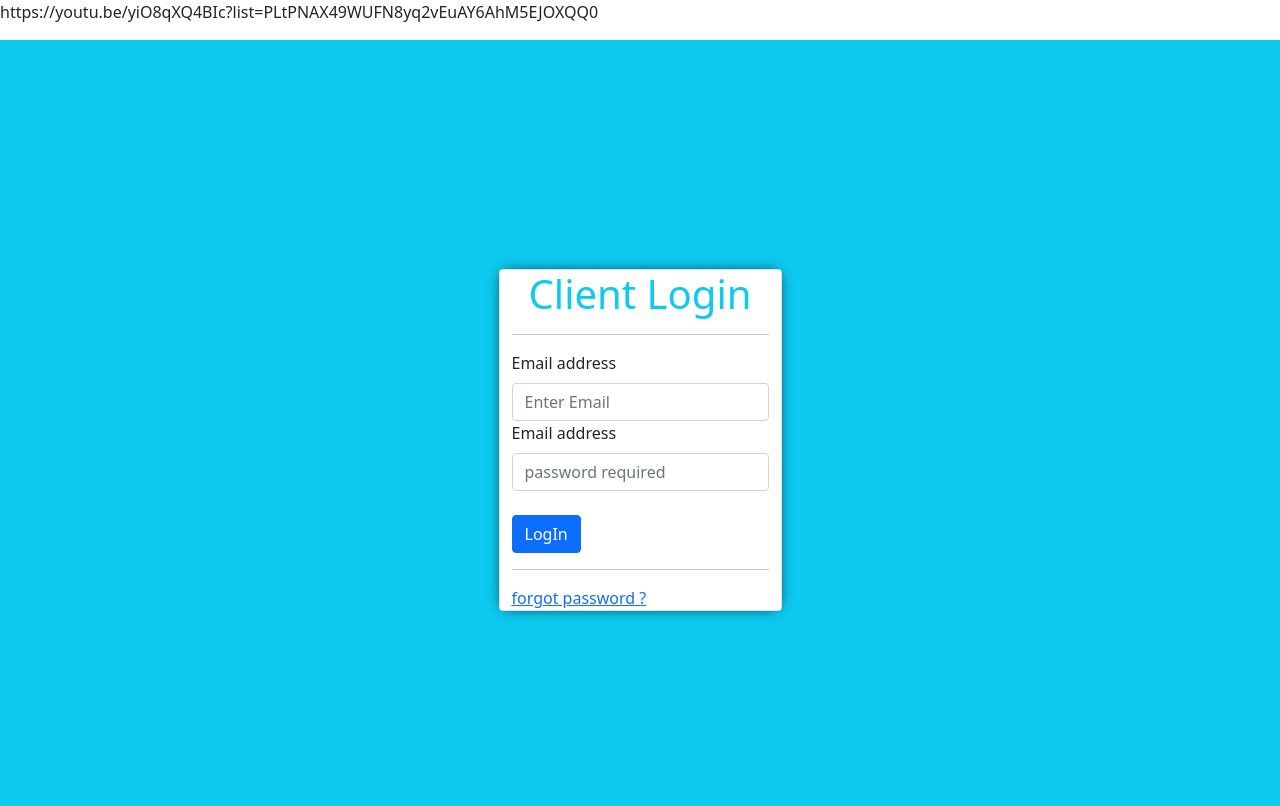
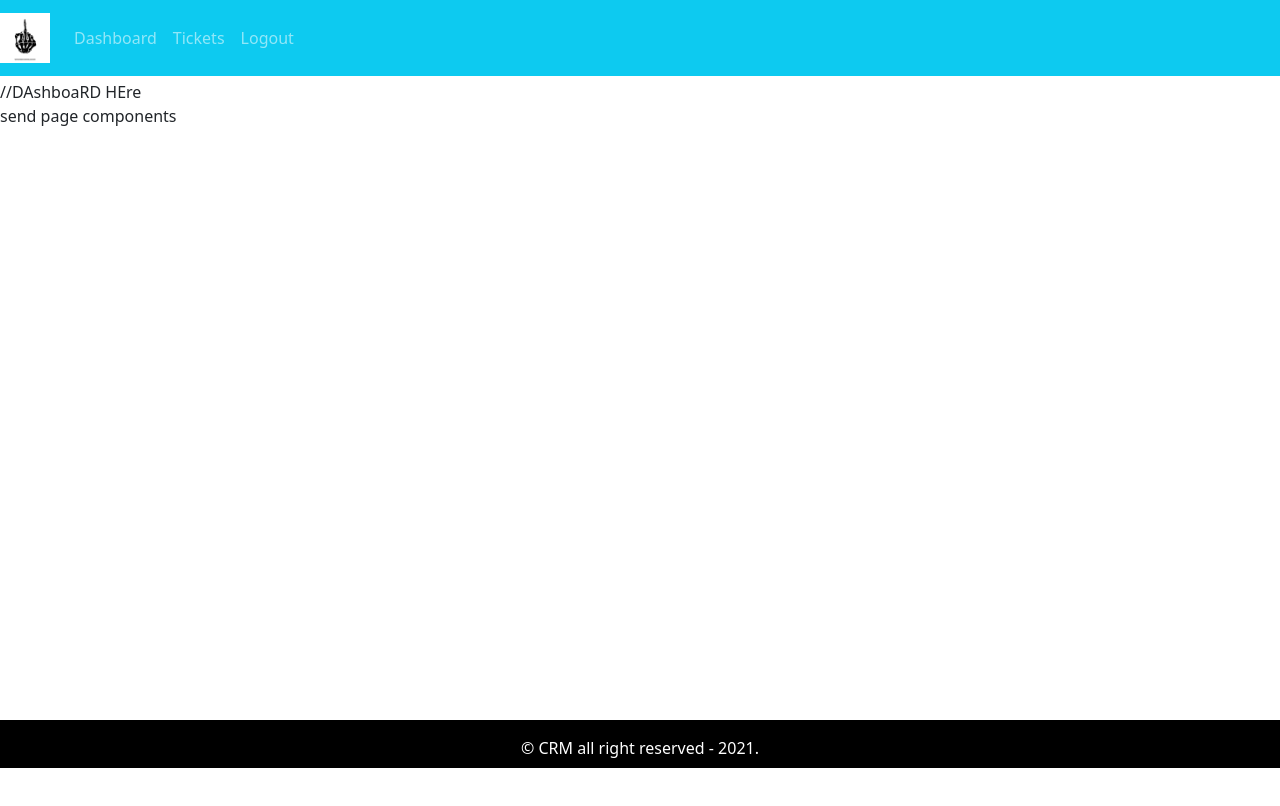
Before and after one commit to amitkumar0045/crm-frontend, a React (Create React App) app: page / in a window 1280 px wide. Shown: the top 806 px of the page. Built offline with nearby package versions, Linux system fonts and the light colour scheme.

Commit message:
layout is added

```diff
--- a/src/App.css
+++ b/src/App.css
@@ -0,0 +1,22 @@
+.default-layout{
+    display:grid;
+    grid-template-rows:80px auto 3rem;
+    grid-template-areas:
+    "header"
+    "main"
+    "footer";
+}
+
+header{
+    grid-area:header ;
+}
+main{
+    grid-area: main;
+    min-height: 80vh;
+}
+footer{
+    grid-area: footer;
+    background: black;
+    padding: 1rem;
+    color: white;
+}
--- a/src/App.js
+++ b/src/App.js
@@ -1,19 +1,17 @@
 import React from 'react';
 import './App.css';
-import {Button} from 'react-bootstrap'
-import { Entry } from './pages/entry/Entrypage';
+import { DefaultLayout } from './layout/DefaultLayout';
 
 function App() {
   return (
     <div className="App">
-      <header className="App-header">
-        <p>https://youtu.be/yiO8qXQ4BIc?list=PLtPNAX49WUFN8yq2vEuAY6AhM5EJOXQQ0</p>
-       {/* <h1>Hello CRM</h1>
-       <Button>test</Button> */}
-
-       <Entry />
-
-      </header>
+      {/* <p>https://youtu.be/yiO8qXQ4BIc?list=PLtPNAX49WUFN8yq2vEuAY6AhM5EJOXQQ0</p> */}
+      {/* <Entry /> */}
+      <DefaultLayout >
+        //DAshboaRD HEre
+        <br/>
+        send page components
+      </DefaultLayout>
     </div>
   );
 }
--- /dev/null
+++ b/src/layout/DefaultLayout.js
@@ -0,0 +1,23 @@
+import React from 'react'
+import { Footer } from './partials/Footer.compo'
+import { Header } from './partials/Header.compo'
+// import './'
+
+export const DefaultLayout = ({children}) => {
+    return (
+        <div>
+            <div className="default-layout">
+                <header className="header">
+                    <Header />
+                </header>
+                <main className="main">
+                    {/* <h1>subjects to be added to main page frontend</h1> */}
+                    {children}
+                </main>
+                <footer className="footer">
+                    <Footer />
+                </footer>
+            </div>
+        </div>
+    )
+}
--- /dev/null
+++ b/src/layout/partials/Footer.compo.js
@@ -0,0 +1,9 @@
+import React from 'react'
+
+export const Footer = () => {
+    return (
+        <div className="text-center copy-right">
+            &copy; CRM all right reserved - 2021.
+        </div>
+    )
+}
--- /dev/null
+++ b/src/layout/partials/Header.compo.js
@@ -0,0 +1,27 @@
+import React from 'react'
+import { Nav, Navbar, NavbarBrand } from 'react-bootstrap'
+import logo from '../../assests/img/fuckUlogo.png'
+
+export const Header = () => {
+    return (
+        <div>
+            <Navbar
+                collapseOnSelect
+                bg="info"
+                variant="dark" expand="md" >
+                <Navbar.Brand>
+                    <img src={logo} alt="logo" width="50px" />
+                </Navbar.Brand>
+                <Navbar.Toggle
+                    aria-controls="basic-navbar-nav" />
+                <Navbar.Collapse id="basic-navbar-nav">
+                    <Nav className="ml-auto" >
+                        <Nav.Link href="/dashboard">Dashboard</Nav.Link>
+                        <Nav.Link href="/dashboard">Tickets</Nav.Link>
+                        <Nav.Link href="/dashboard">Logout</Nav.Link>
+                    </Nav>
+                </Navbar.Collapse>
+            </Navbar>
+        </div>
+    )
+}
```
Also changed, not shown: src/assests/img/fuckUlogo.png (added).
